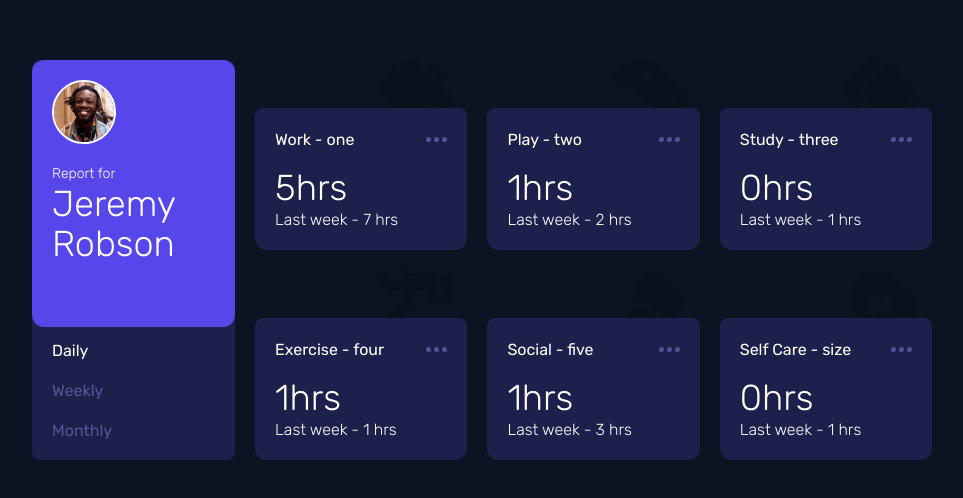
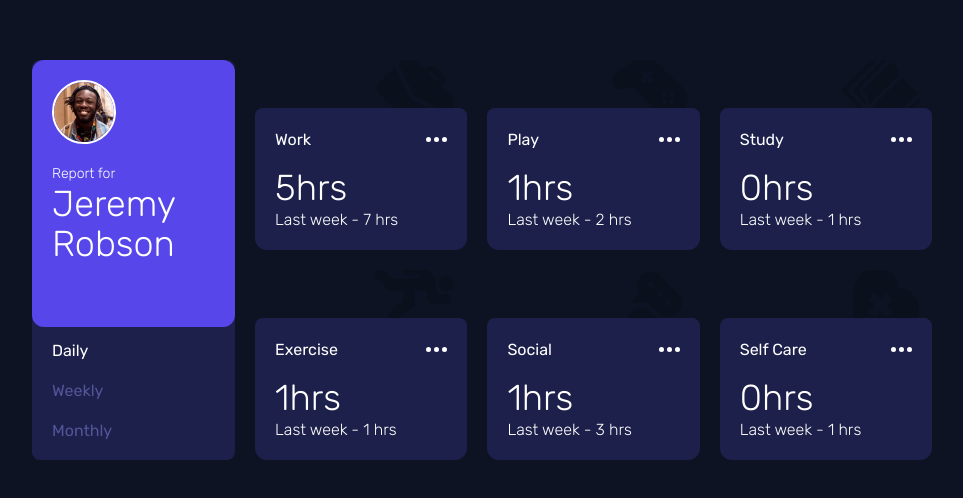
Before and after one commit to Brandon-github/Prueba_Iglobal, a React (Vite) app: page /1/1 in a window 1280 px wide. Shown: the part 140-638 px from the top of the page, without its empty margins (158-1121 px from the left). Built offline with nearby package versions, Linux system fonts and the light colour scheme.

Commit message:
modificaciones de clase dinamica y contenido de tarjeta

```diff
--- a/src/components/ActivityCard.tsx
+++ b/src/components/ActivityCard.tsx
@@ -1,4 +1,3 @@
-import { useEffect, useState } from "react";
 import { Activity } from "../interfaces/Activity";
 import { IconEllipsis, IconExercise, IconPlay, IconSelfCare, IconSocial, IconStudy, IconWork } from './icons/Icon'
 
@@ -20,20 +19,20 @@ const ActivityCard = ({ title, timeframes, type, color, icon }: Activity) => {
   }
 
   return (
-    <div className={`bg-custom-card-${color ?? "one"} relative overflow-hidden rounded-xl max-sm:h-[170px] group`}>
+    <div className={`${color} relative overflow-hidden rounded-xl max-sm:h-[170px] group`}>
       {setIcon(icon ?? 0)}
       <div className="w-full h-3/4 bg-custom-secondary group-hover:bg-custom-secondary-active absolute bottom-0 rounded-lg p-5 transition-colors ease-out duration-150">
         <div className="flex justify-between items-center mb-4">
-          <span className="text-custom-primary">{title} - {color}</span>
+          <span className="text-custom-primary">{title}</span>
           <button className="w-fit h-fit">
-            <IconEllipsis className="w-fit h-fit fill-[var(--text-secondary)] hover:fill-custom-primary transition ease-in-out duration-100" />
+            <IconEllipsis className="w-fit h-fit fill-custom-primary hover:fill-custom-primary transition ease-in-out duration-100" />
           </button>
         </div>
         <div className="flex flex-col max-sm:flex-row max-sm:items-center max-sm:justify-between">
           <span className="text-custom-primary text-4xl font-light">
             {timeframes[type ?? "daily"].current}hrs
           </span>
-          <span className="text-custom-primary font-extralight">
+          <span className="text-custom-primary font-extralight text-md max-md:text-sm">
             Last week - {timeframes[type ?? "daily"].previous} hrs
           </span>
         </div>
```
